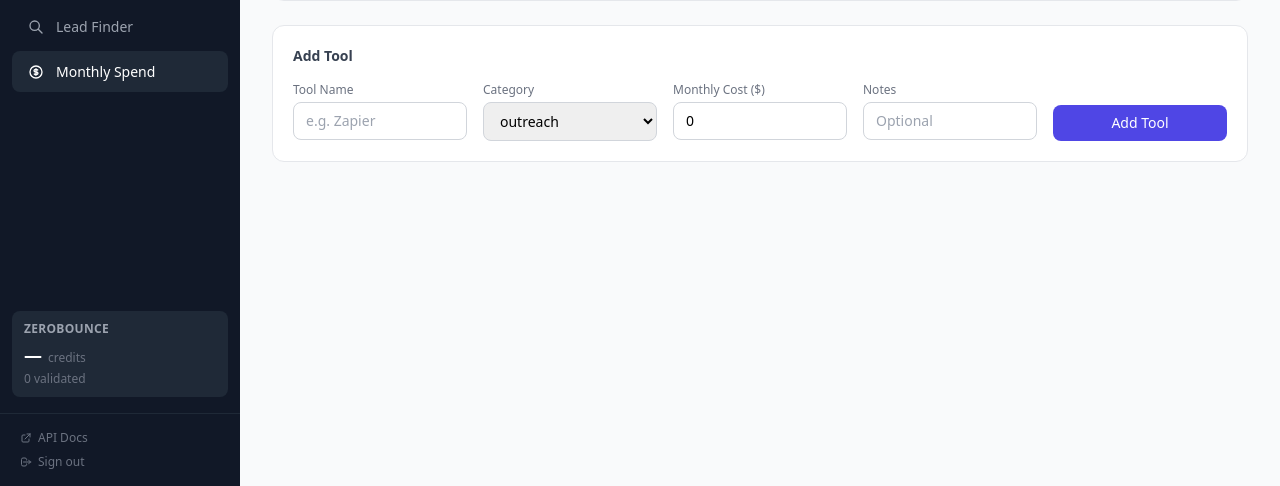
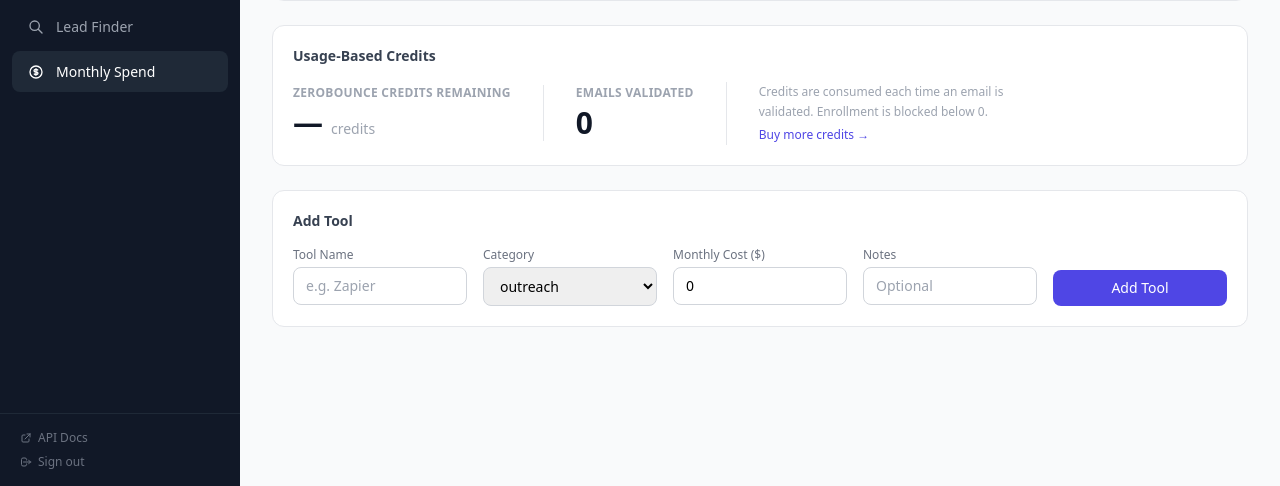
Before and after one commit to brian-refactor/wcp-outbound-platform, a FastAPI app: page /dashboard/spend in a window 1280 px wide. Shown: the part 314-800 px from the top of the page. Run offline with FastAPI, Linux system fonts and the light colour scheme; data that the repository does not hold is empty; some libraries are stand-ins or nearby versions.

Commit message:
feat: move ZeroBounce credits to spend page, add site-wide low-credit banner

```diff
--- a/app/routers/dashboard.py
+++ b/app/routers/dashboard.py
@@ -165,6 +165,17 @@ def zb_credits_fragment(request: Request, db: Session = Depends(get_db)):
     return templates.TemplateResponse(
         "dashboard/fragments/zb_credits.html",
         {"request": request, "credits": credits, "used": used, "low": low},
+    )
+
+
+@router.get("/fragments/zb-alert", response_class=HTMLResponse)
+def zb_alert_fragment(request: Request):
+    credits = zerobounce.get_credits()
+    if credits < 0 or credits >= 500:
+        return HTMLResponse("")
+    return templates.TemplateResponse(
+        "dashboard/fragments/zb_alert.html",
+        {"request": request, "credits": credits},
     )
 
 
--- a/app/templates/base.html
+++ b/app/templates/base.html
@@ -79,16 +79,6 @@
       </a>
     </nav>
 
-    {# ZeroBounce credits — loaded via HTMX so it works on every page #}
-    <div hx-get="/dashboard/fragments/zb-credits"
-         hx-trigger="load"
-         hx-swap="innerHTML">
-      <div class="mx-3 mt-2 rounded-lg bg-gray-800 px-3 py-2.5">
-        <div class="text-xs font-semibold text-gray-400 uppercase tracking-wide mb-1">ZeroBounce</div>
-        <div class="text-xs text-gray-600">Loading…</div>
-      </div>
-    </div>
-
     <div class="px-5 py-4 border-t border-gray-800 space-y-2 mt-4">
       <a href="/docs" target="_blank"
          class="text-xs text-gray-500 hover:text-gray-300 transition-colors flex items-center gap-1.5">
@@ -122,6 +112,9 @@
       </div>
     </header>
 
+    <!-- ZeroBounce low-credit alert — returns empty when credits are fine -->
+    <div hx-get="/dashboard/fragments/zb-alert" hx-trigger="load" hx-swap="innerHTML"></div>
+
     <!-- Page content -->
     <main class="flex-1 px-8 py-6">
       {% block content %}{% endblock %}
--- a/app/templates/dashboard/fragments/zb_credits.html
+++ b/app/templates/dashboard/fragments/zb_credits.html
@@ -1,18 +1,30 @@
-<div class="mx-3 mt-2 rounded-lg {{ 'bg-red-900/40 border border-red-700/50' if low else 'bg-gray-800' }} px-3 py-2.5">
-  <div class="flex items-center justify-between mb-1">
-    <span class="text-xs font-semibold {{ 'text-red-400' if low else 'text-gray-400' }} uppercase tracking-wide">ZeroBounce</span>
-    {% if low %}
-    <svg class="w-3 h-3 text-red-400" fill="none" stroke="currentColor" viewBox="0 0 24 24">
-      <path stroke-linecap="round" stroke-linejoin="round" stroke-width="2"
-            d="M12 9v2m0 4h.01M21 12a9 9 0 11-18 0 9 9 0 0118 0z"/>
-    </svg>
-    {% endif %}
+<div class="flex items-center gap-8">
+  <div>
+    <div class="text-xs font-semibold text-gray-400 uppercase tracking-wide mb-1">ZeroBounce Credits Remaining</div>
+    <div class="flex items-baseline gap-2">
+      <span class="text-3xl font-bold {{ 'text-red-600' if low else 'text-gray-900' }}">
+        {% if credits >= 0 %}{{ credits }}{% else %}—{% endif %}
+      </span>
+      <span class="text-sm text-gray-400">credits</span>
+      {% if low %}
+      <span class="inline-flex items-center gap-1 text-xs font-medium text-red-600 bg-red-50 border border-red-200 rounded-full px-2 py-0.5">
+        <svg class="w-3 h-3" fill="none" stroke="currentColor" viewBox="0 0 24 24">
+          <path stroke-linecap="round" stroke-linejoin="round" stroke-width="2"
+                d="M12 9v2m0 4h.01M21 12a9 9 0 11-18 0 9 9 0 0118 0z"/>
+        </svg>
+        Low — top up soon
+      </span>
+      {% endif %}
+    </div>
   </div>
-  <div class="flex items-baseline gap-1.5">
-    <span class="text-lg font-bold {{ 'text-red-300' if low else 'text-white' }}">
-      {% if credits >= 0 %}{{ credits }}{% else %}—{% endif %}
-    </span>
-    <span class="text-xs {{ 'text-red-400' if low else 'text-gray-500' }}">credits</span>
+  <div class="border-l border-gray-200 pl-8">
+    <div class="text-xs font-semibold text-gray-400 uppercase tracking-wide mb-1">Emails Validated</div>
+    <div class="text-3xl font-bold text-gray-900">{{ used }}</div>
   </div>
-  <div class="text-xs text-gray-500 mt-0.5">{{ used }} validated</div>
+  <div class="border-l border-gray-200 pl-8 text-xs text-gray-400 leading-relaxed">
+    Credits are consumed each time an email is<br>
+    validated. Enrollment is blocked below 0.<br>
+    <a href="https://app.zerobounce.net/members/creditrefill" target="_blank" rel="noopener"
+       class="text-indigo-600 hover:underline mt-1 inline-block">Buy more credits →</a>
+  </div>
 </div>
--- a/app/templates/dashboard/spend.html
+++ b/app/templates/dashboard/spend.html
@@ -152,6 +152,17 @@
   </table>
 </div>
 
+{# ── ZeroBounce credits ── #}
+<div class="bg-white rounded-xl border border-gray-200 p-5 mb-6">
+  <h3 class="text-sm font-semibold text-gray-700 mb-4">Usage-Based Credits</h3>
+  <div class="flex items-start gap-6"
+       hx-get="/dashboard/fragments/zb-credits"
+       hx-trigger="load"
+       hx-swap="innerHTML">
+    <div class="text-xs text-gray-400">Loading ZeroBounce credits…</div>
+  </div>
+</div>
+
 {# ── Add new tool ── #}
 <div class="bg-white rounded-xl border border-gray-200 p-5">
   <h3 class="text-sm font-semibold text-gray-700 mb-4">Add Tool</h3>
```
Also changed, not shown: app/templates/dashboard/fragments/zb_alert.html (added, +11 -0 lines).
